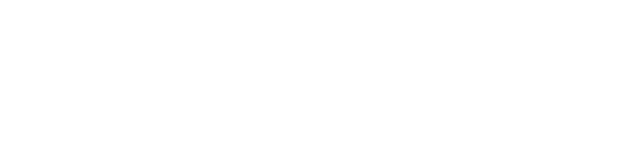
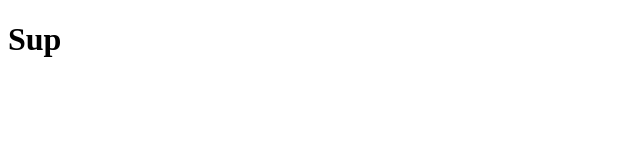
Before and after one commit to GODDARKWOLF/learning_git, a plain HTML site: page linkme.html in a window 1280 px wide. Shown: the whole page, without its empty margins (0-640 px from the left). Drawn offline with Linux system fonts and the light colour scheme.

Commit message:
deleted some js files & add a header in linkme

```diff
--- a/feature.js
+++ /dev/null
@@ -1 +0,0 @@
-console.log("feature-1")
--- a/feature_b.js
+++ /dev/null
@@ -1 +0,0 @@
-console.log('feature 2')
--- a/linkme.html
+++ b/linkme.html
@@ -6,6 +6,6 @@
   <title>We back</title>
 </head>
 <body>
-
+  <h1>Sup</h1>
 </body>
 </html>
```
